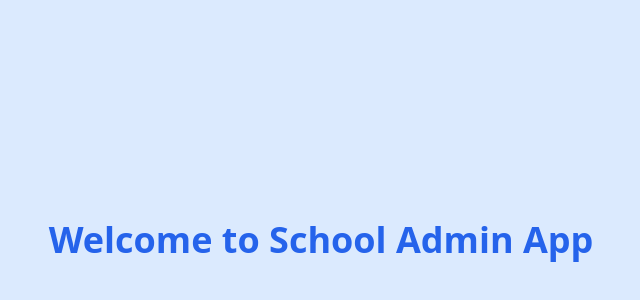
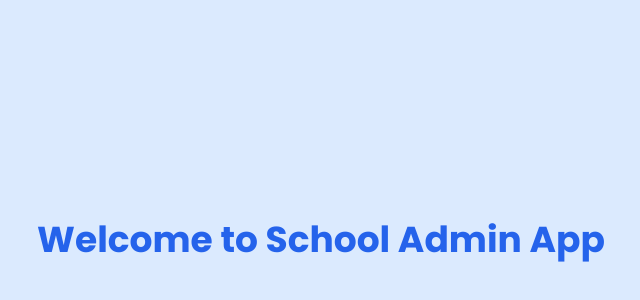
Before and after one commit to abhi-ch-0/school-admin-app, a React (Vite) app: page / in a window 1280 px wide. Shown: the part 160-460 px from the top of the page, without its empty margins (319-959 px from the left). Built offline with nearby package versions, Linux system fonts and the light colour scheme.

Commit message:
use poppins font

```diff
--- a/index.html
+++ b/index.html
@@ -4,6 +4,7 @@
 <head>
   <meta charset="UTF-8" />
   <meta name="viewport" content="width=device-width, initial-scale=1.0" />
+  <link href="https://fonts.googleapis.com/css2?family=Poppins:wght@400;700&display=swap" rel="stylesheet" />
   <title>School Admin App</title>
 </head>
 
--- a/src/index.css
+++ b/src/index.css
@@ -1,3 +1,7 @@
 @tailwind base;
 @tailwind components;
 @tailwind utilities;
+
+body {
+    font-family: 'Poppins', sans-serif;
+}
```
